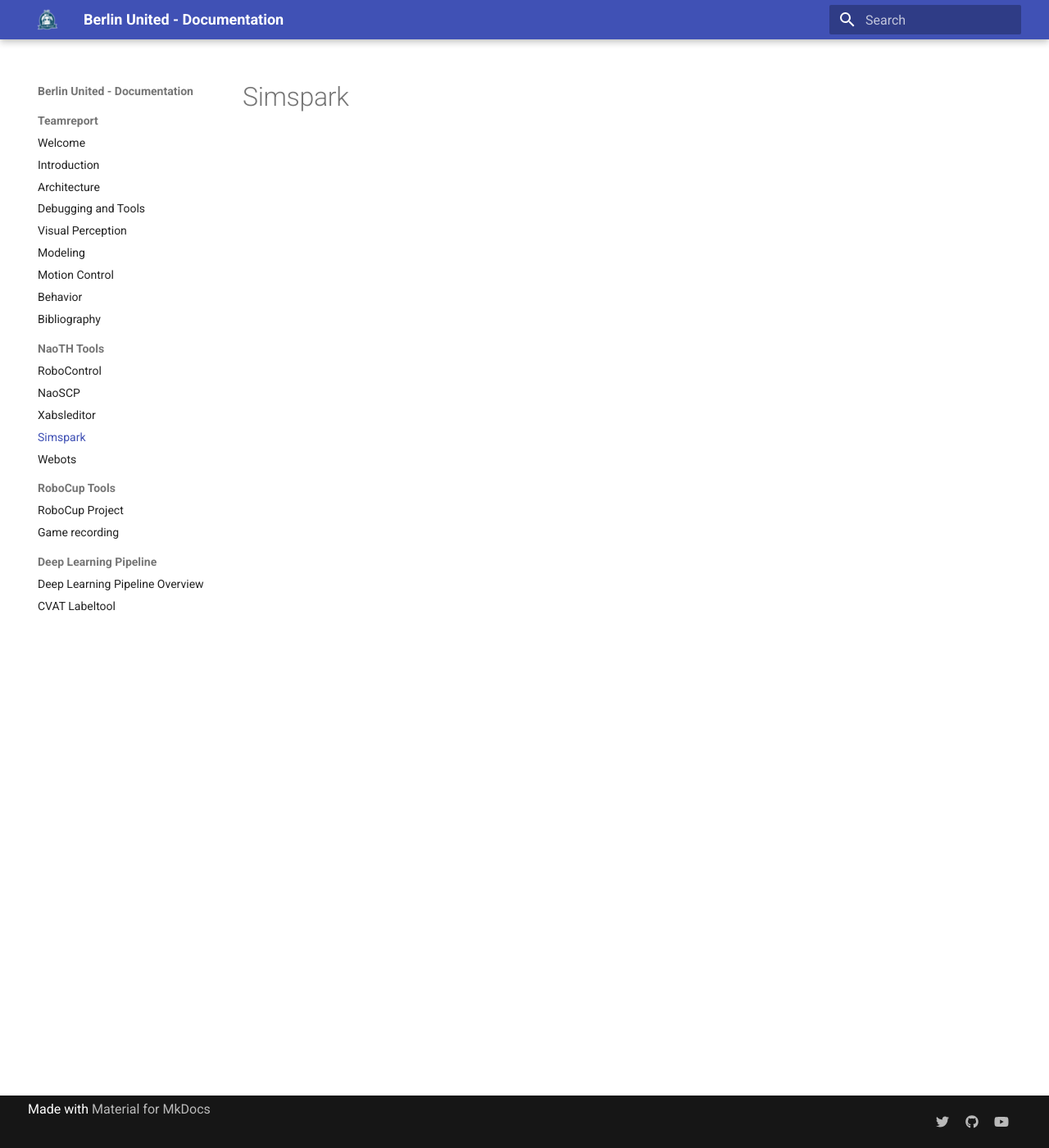
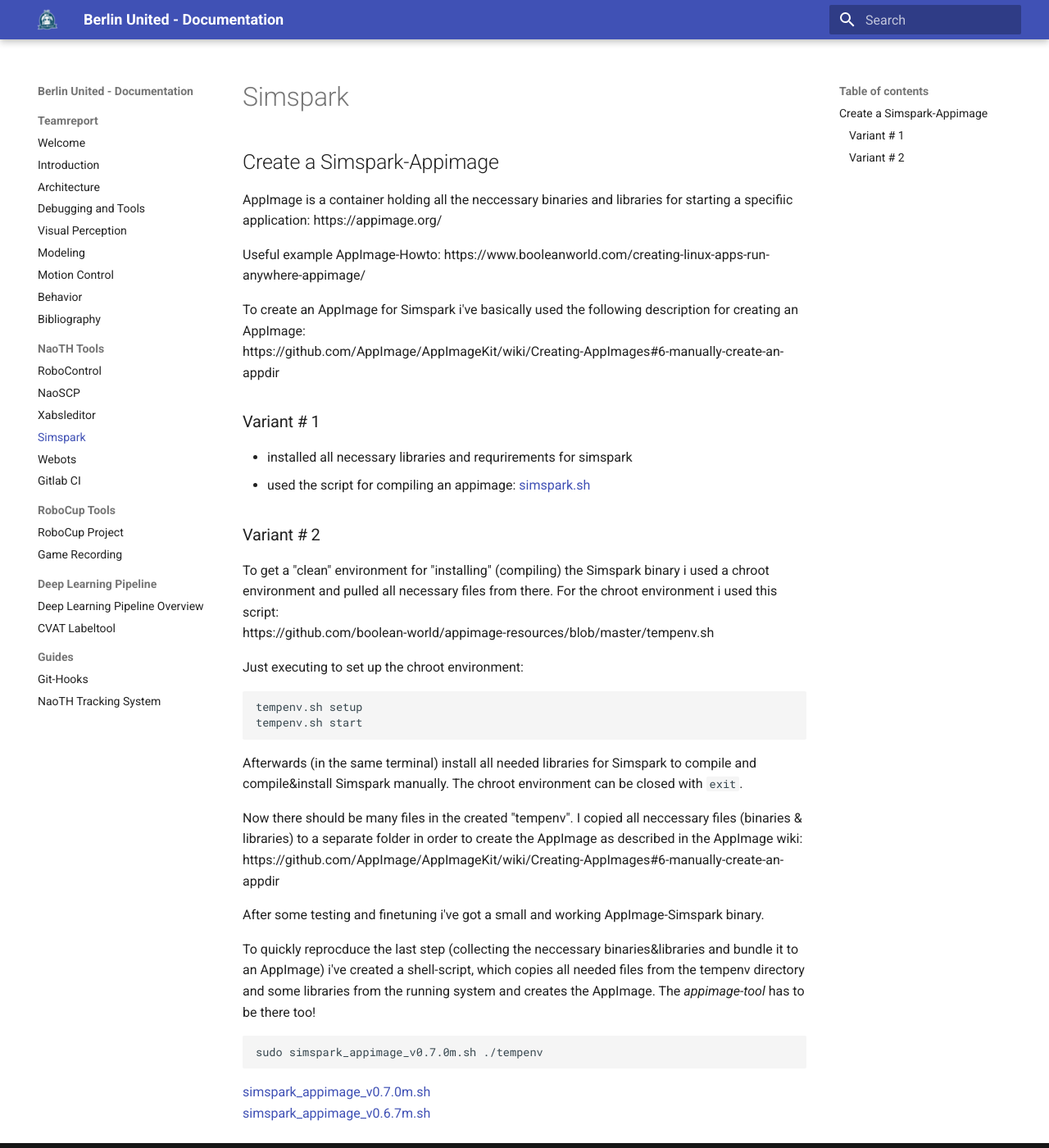
Before and after one commit to BerlinUnited/berlinunited.github.io, an MkDocs documentation site: the page built from docs/naoth_tools/simspark.md, in a window 1280 px wide and 1400 px high. Shown: the whole window at 82% size. Built offline with MkDocs 1.6.1 and Material for MkDocs 9.7.7, drawn with Linux system fonts in a browser that asks for light colours.

Commit message:
made some documentation from internal wiki public

````diff
--- a/docs/naoth_tools/simspark.md
+++ b/docs/naoth_tools/simspark.md
@@ -1 +1,43 @@
 # Simspark
+
+## Create a Simspark-Appimage
+
+AppImage is a container holding all the neccessary binaries and libraries for starting a specifiic application:
+https://appimage.org/
+
+Useful example AppImage-Howto: https://www.booleanworld.com/creating-linux-apps-run-anywhere-appimage/
+
+To create an AppImage for Simspark i've basically used the following description for creating an AppImage:
+https://github.com/AppImage/AppImageKit/wiki/Creating-AppImages#6-manually-create-an-appdir
+
+### Variant # 1
+- installed all necessary libraries and requrirements for simspark
+- used the script for compiling an appimage: [simspark.sh](uploads/2f355944a77af30611c96551186f9c02/simspark.sh)
+
+### Variant # 2
+To get a "clean" environment for "installing" (compiling) the Simspark binary i used a chroot environment and pulled all necessary files from there.
+For the chroot environment i used this script:
+https://github.com/boolean-world/appimage-resources/blob/master/tempenv.sh
+
+Just executing to set up the chroot environment:
+```
+tempenv.sh setup
+tempenv.sh start
+```
+
+Afterwards (in the same terminal) install all needed libraries for Simspark to compile and compile&install Simspark manually.
+The chroot environment can be closed with `exit`.
+
+Now there should be many files in the created "tempenv". I copied all neccessary files (binaries & libraries) to a separate folder in order to create the AppImage as described in the AppImage wiki:
+https://github.com/AppImage/AppImageKit/wiki/Creating-AppImages#6-manually-create-an-appdir
+
+After some testing and finetuning i've got a small and working AppImage-Simspark binary.
+
+To quickly reprocduce the last step (collecting the neccessary binaries&libraries and bundle it to an AppImage) i've created a shell-script, which copies all needed files from the tempenv directory and some libraries from the running system and creates the AppImage. The *appimage-tool* has to be there too!
+```
+sudo simspark_appimage_v0.7.0m.sh ./tempenv
+```
+
+
+[simspark_appimage_v0.7.0m.sh](https://gist.github.com/StellaASchlotter/ff536baf56ceaa6bb8783f01ce06bb91)
+[simspark_appimage_v0.6.7m.sh](https://gist.github.com/StellaASchlotter/f8ac88d2420a0d8971fcccc4d99583fc)
--- a/mkdocs.yml
+++ b/mkdocs.yml
@@ -16,12 +16,16 @@
     - 'naoth_tools/xabsleditor.md'
     - 'naoth_tools/simspark.md'
     - 'naoth_tools/webots.md'
+    - 'naoth_tools/gitlab-ci.md'
   - RoboCup Tools:
     - 'robocup_tools/index.md'
     - 'robocup_tools/game_recording.md'
   - Deep Learning Pipeline:
     - 'deep_learning/index.md'
     - 'deep_learning/cvat.md'
+  - Guides:
+    - 'guides/git-hooks.md'
+    - 'guides/lab-trackingsystem.md'
 
 theme:
   name: material
````
Also changed, not shown: docs/guides/git-hooks.md (added, +30 -0 lines), docs/guides/lab-trackingsystem.md (added, +16 -0 lines), docs/naoth_tools/gitlab-ci.md (added, +24 -0 lines), docs/robocup_tools/game_recording.md (+63 -0 lines).
